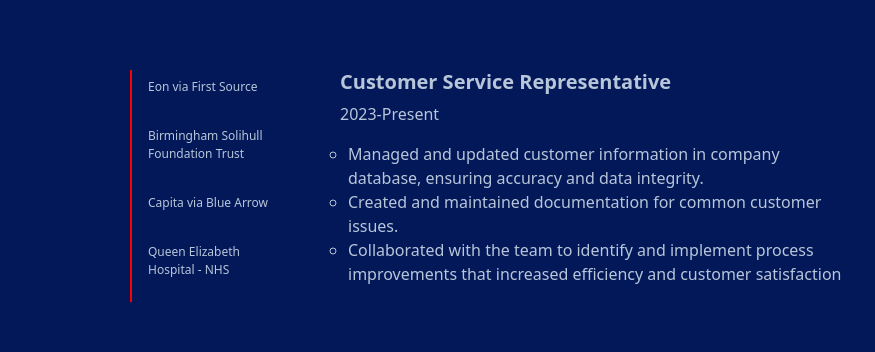
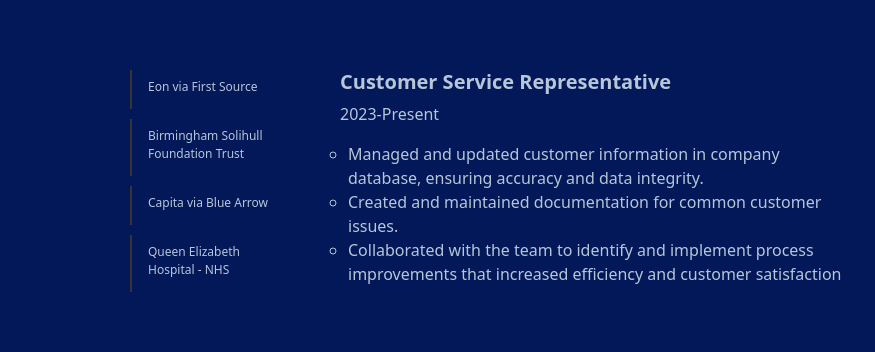
Before and after one commit to DanilleH22/portfolio, a React (Create React App) app: page / in a window 1280 px wide. Shown: the part 1429-1781 px from the top of the page, without its empty margins (162-1037 px from the left). Built offline with nearby package versions, Linux system fonts and the light colour scheme.

Commit message:
Style Side nav tab bars

```diff
--- a/src/styles/Experience.module.css
+++ b/src/styles/Experience.module.css
@@ -1,9 +1,6 @@
-/* .Nav.Item {
-    color: ${({ isActive }) => (isActive ? 'var(--green)' : 'var(--slate)')};
-} */
-
 .JobName {
- border-left: 2px solid red;
+ border-left: 2px solid rgb(57, 52, 52);
+ margin-bottom: 10px;
 
 }
 
```
